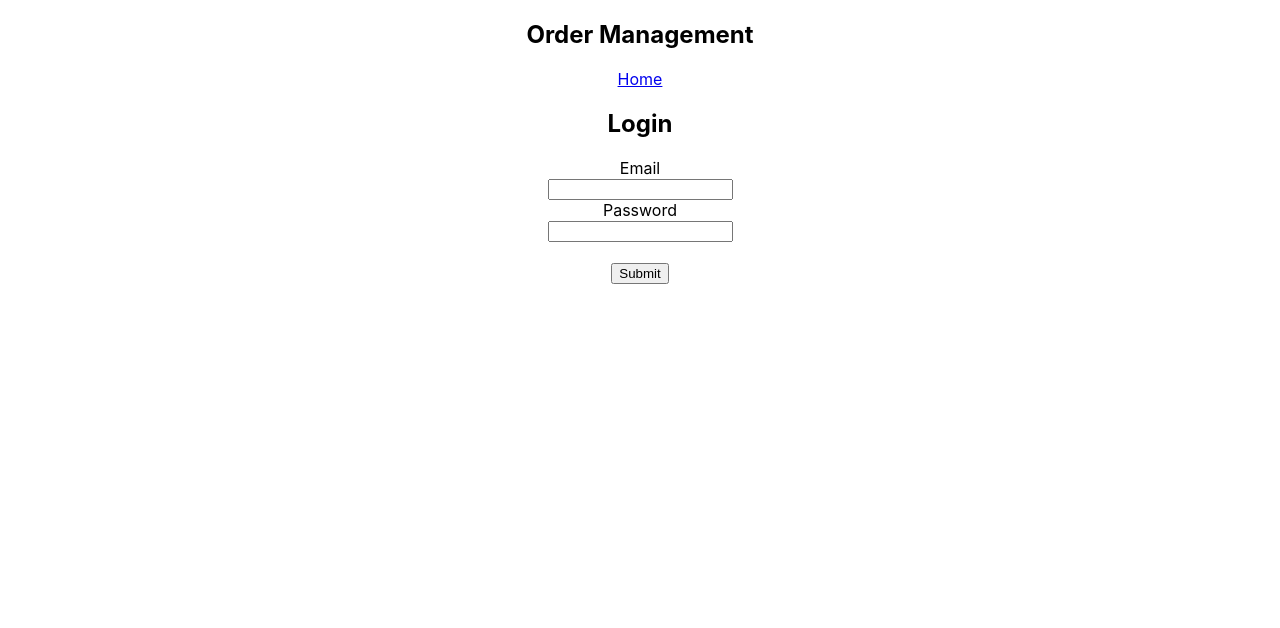
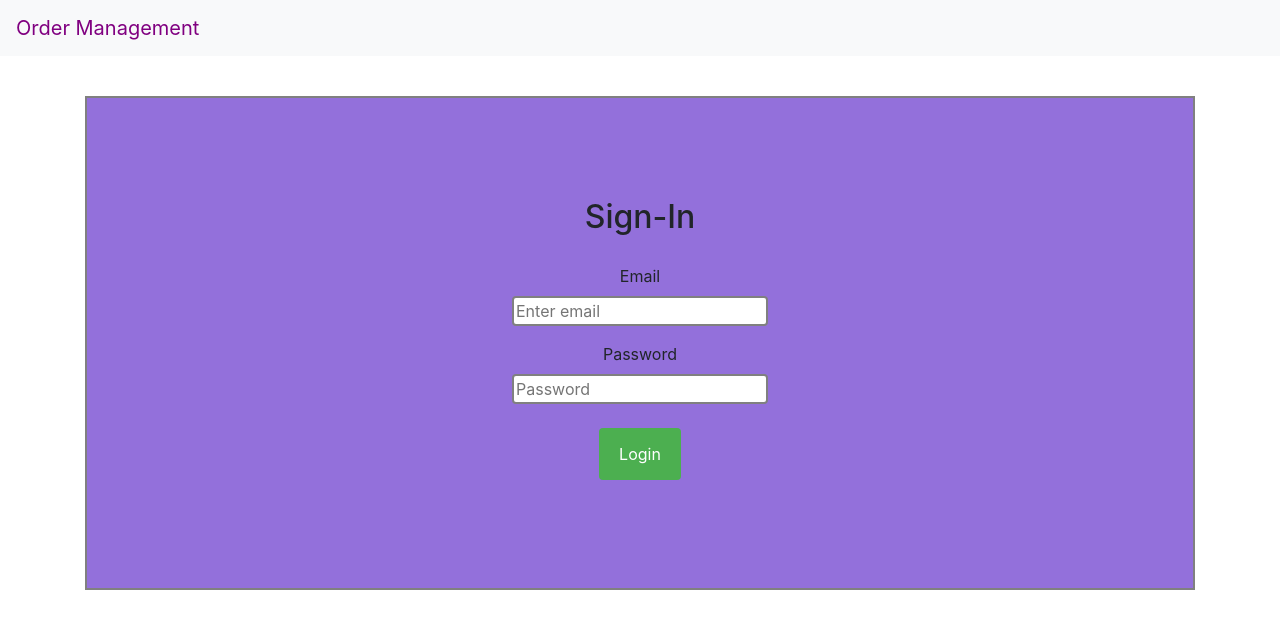
Before and after one commit to BayeedHZihan/order-management-frontend-react, a React (Create React App) app: page /login in a window 1280 px wide. Shown: the top 628 px of the page. Built offline with nearby package versions, Linux system fonts and the light colour scheme.

Commit message:
react-bootstrap login

```diff
--- a/package.json
+++ b/package.json
@@ -8,7 +8,9 @@
     "@testing-library/react": "^11.2.5",
     "@testing-library/user-event": "^12.8.1",
     "axios": "^0.21.1",
+    "bootstrap": "^4.6.0",
     "react": "^17.0.1",
+    "react-bootstrap": "^1.5.2",
     "react-dom": "^17.0.1",
     "react-redux": "^7.2.2",
     "react-router-dom": "^5.2.0",
--- a/src/App.js
+++ b/src/App.js
@@ -1,6 +1,7 @@
 import './App.css';
 import {Switch, Route, Link} from 'react-router-dom';
 
+import Navbar from './components/AppNavbar';
 import Login from './components/Login';
 import CreateUser from './components/users/CreateUser';
 import Users from './components/users/Users';
@@ -19,8 +20,9 @@ import Test from './components/Test';
 function App() {
   return (
     <div className="App">
-      <h2> Order Management </h2>
-      <Link to="/">Home</Link>
+      {/* <h2> Order Management </h2> */}
+      <Navbar />
+      {/* <Link to="/">Home</Link> */}
       <Switch>
         <Route path="/login">
           <Login/>
--- /dev/null
+++ b/src/components/AppNavbar.js
@@ -0,0 +1,14 @@
+import Nav from 'react-bootstrap/Nav';
+import Navbar from 'react-bootstrap/Navbar';
+import {Link} from 'react-router-dom';
+import '../styles/AppNavbar.css';
+
+const AppNavbar = () => {
+    return (
+        <Navbar bg="light" expand="lg">
+            <Navbar.Brand><Link to="/" className="navTitle">Order Management</Link></Navbar.Brand>
+        </Navbar>
+    );
+}
+
+export default AppNavbar;
--- a/src/components/Home.js
+++ b/src/components/Home.js
@@ -2,8 +2,10 @@ import {useEffect, useState} from 'react';
 import {Link} from 'react-router-dom';
 
 const Home = () => {
+    // different states for different users
+    // if allstate || rightState then ouput route in the list
+
     const [pages, setPages] = useState([
-        '/login',
         '/create-user',
         '/update-user',
         '/get-users',
--- a/src/components/Login.js
+++ b/src/components/Login.js
@@ -3,6 +3,11 @@ import axios from 'axios';
 import {useHistory} from 'react-router-dom';
 import { useDispatch } from 'react-redux';
 import {login} from '../redux/authSlice';
+
+import Container from 'react-bootstrap/Container';
+import Form from 'react-bootstrap/Form';
+
+import '../styles/login.css';
 
 const Login = () => {
     let history = useHistory();
@@ -15,7 +20,6 @@ const Login = () => {
         e.preventDefault();
         try{
             const loginData = {email, password};
-            console.log(loginData, typeof loginData);
             const res = await axios.post('/login', loginData);
             if (res) {
                 dispatch(login());
@@ -28,16 +32,22 @@ const Login = () => {
     }
 
     return (
-        <div>
-            <h2> Login </h2>
-            <form>
-                <label> Email </label><br/>
-                <input type="email" id="loginusername" onChange={e => setEmail(e.target.value)} required/><br/>
-                <label> Password </label><br/>
-                <input type="password" id="loginpwd" minLength="3" onChange={e => setPassword(e.target.value)} required/><br/><br/>
-                <input type="submit" value="Submit" onClick={handleClick}/>
-            </form>
-        </div>
+        <Container>
+            <div className="top">
+                <h2> Sign-In </h2>
+                <Form>
+                    <Form.Group controlId="formBasicEmail">
+                        <Form.Label>Email</Form.Label><br/>
+                        <input type="email" id="loginusername" onChange={e => setEmail(e.target.value)} placeholder="Enter email" required/><br/>
+                    </Form.Group>
+                    <Form.Group controlId="formBasicEmail">
+                        <label> Password </label><br/>
+                        <input type="password" id="loginpwd" minLength="3" onChange={e => setPassword(e.target.value)} placeholder="Password" required/><br/>
+                    </Form.Group>
+                    <input type="submit" value="Login" onClick={handleClick}/>
+                </Form>
+            </div>
+        </Container>
     );
 }
 
--- a/src/components/orders/GetOrders.js
+++ b/src/components/orders/GetOrders.js
@@ -2,6 +2,7 @@ import {useEffect} from 'react';
 import {useDispatch, useSelector} from 'react-redux';
 import {getOrders} from '../../redux/getOrdersSlice';
 import {useHistory} from 'react-router-dom';
+import Button from 'react-bootstrap/Button';
 
 const GetOrders = () => {
     const dispatch = useDispatch();
@@ -30,7 +31,7 @@ const GetOrders = () => {
                         <p>items : {order.items}</p>
                         {order.description && <p>description: {order.description}</p>}
                         <p>status : {order.status}</p>
-                        <button onClick={() => handleClick(order._id)}> update status </button>
+                        <Button onClick={() => handleClick(order._id)} variant="info" size="sm"> update status </Button>
                     </div>
                 ))
             }
--- a/src/index.js
+++ b/src/index.js
@@ -3,6 +3,8 @@ import ReactDOM from 'react-dom';
 import './index.css';
 import App from './App';
 import reportWebVitals from './reportWebVitals';
+
+import 'bootstrap/dist/css/bootstrap.min.css';
 
 import {BrowserRouter as Router} from 'react-router-dom';
 
--- /dev/null
+++ b/src/styles/AppNavbar.css
@@ -0,0 +1,7 @@
+.navTitle{
+    color: purple;
+}
+
+.navTitle:hover{
+    text-decoration: none;
+}
--- /dev/null
+++ b/src/styles/login.css
@@ -0,0 +1,31 @@
+.top{
+    margin-top : 40px;
+    border: grey solid 2px;
+    padding: 100px;
+    background-color:mediumpurple;
+}
+
+label{
+    margin-left: 0;
+}
+
+h2{
+    padding-bottom: 20px;
+}
+
+input{
+    margin-bottom: 10px;
+    border: 2px grey solid;
+    border-radius: 4px;
+    box-sizing: border-box;
+}
+
+input[type=submit] {
+    background-color: #4CAF50;
+    color: white;
+    padding: 14px 20px;
+    margin: 8px 0;
+    border: none;
+    border-radius: 4px;
+    cursor: pointer;
+  }
```
Also changed, not shown: 1 other file (tests, documents, lock files or other folders).
